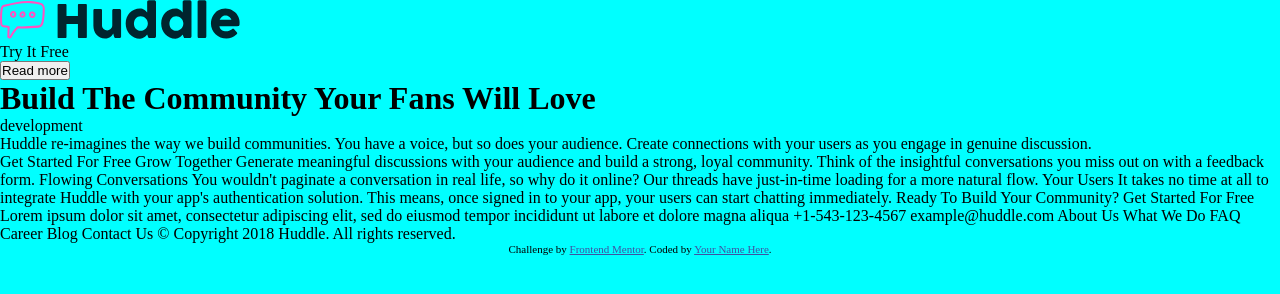
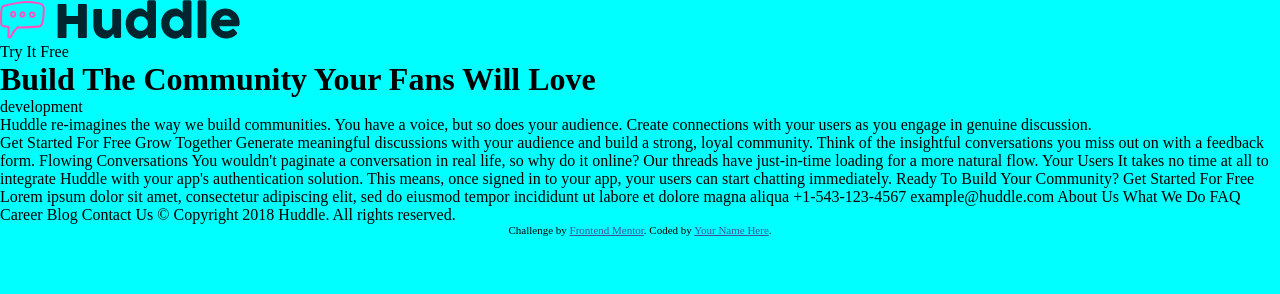
Before and after one commit to larry6033/huddle, a plain HTML site: page index.html in a window 1280 px wide. Drawn offline with Linux system fonts and the light colour scheme.

Commit message:
added the images file

```diff
--- a/index.html
+++ b/index.html
@@ -20,7 +20,6 @@
 <nav>
     <img src="images/logo.svg"/>
  <p>Try It Free</p>
- <button>Read more</button>
 </nav>
 </header>
 
```
